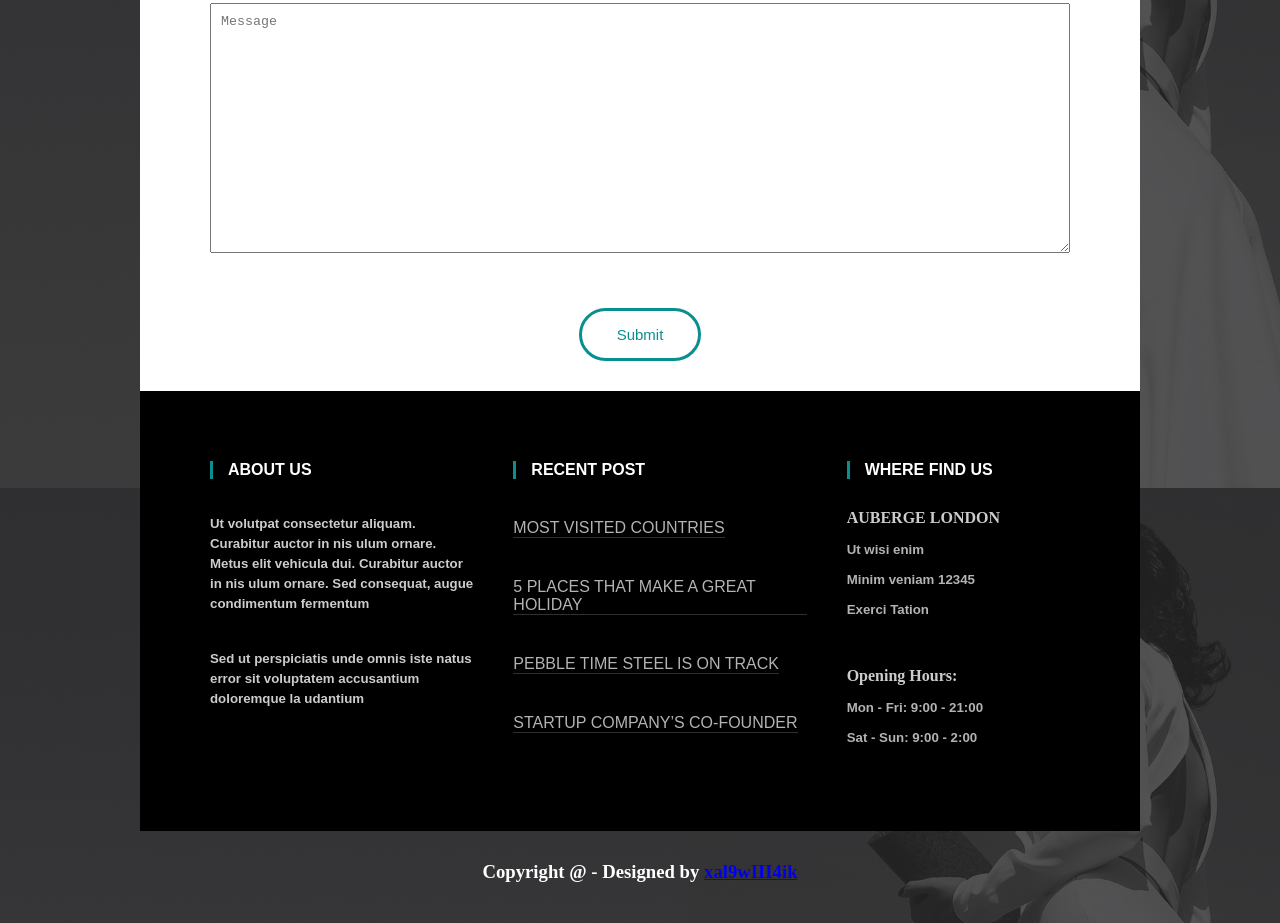
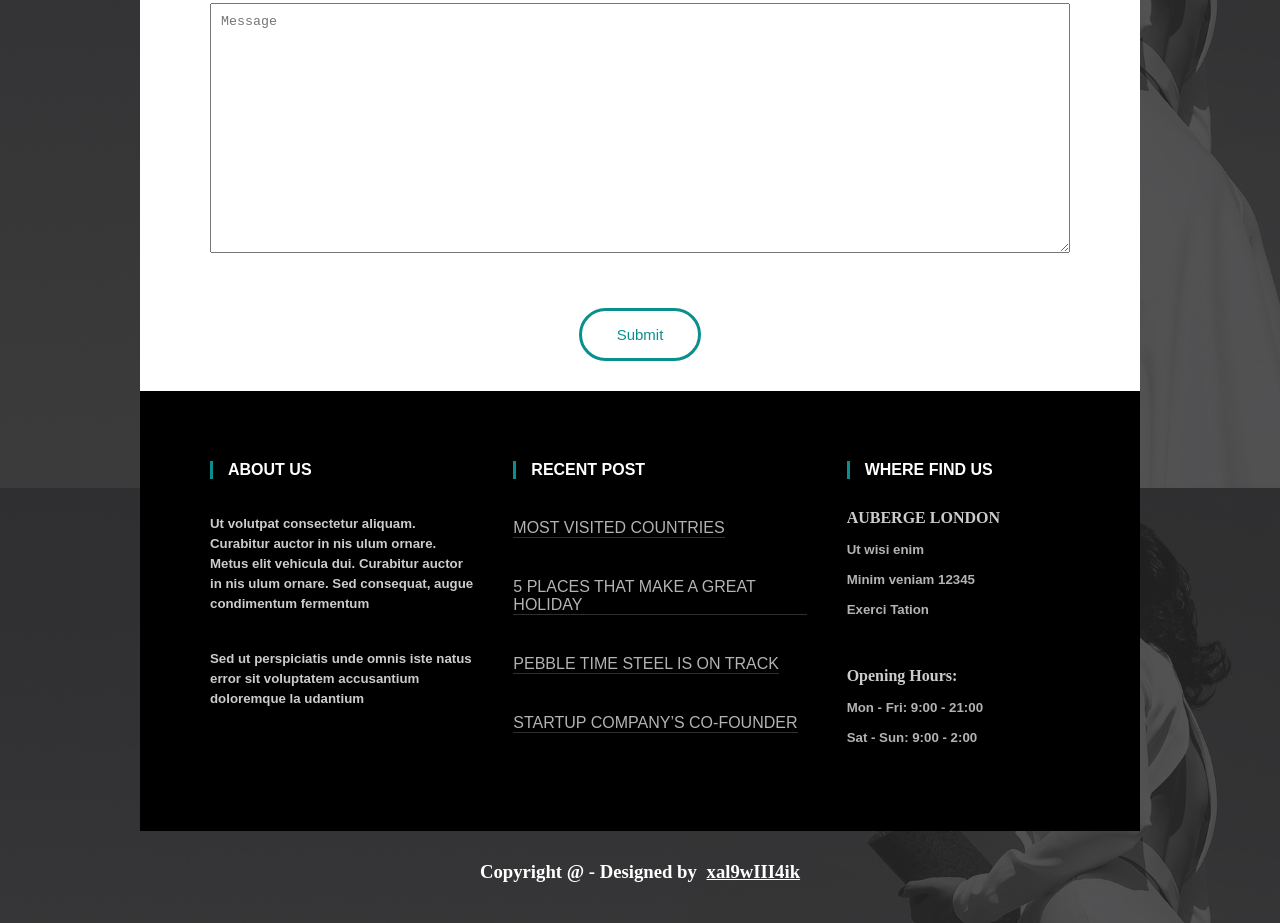
Before and after one commit to xal9wiii4ik/zshop, a plain HTML site: page contact.html in a window 1280 px wide. Shown: the part 312-1235 px from the top of the page. Drawn offline with Linux system fonts and the light colour scheme.

Commit message:
Update contact.css

```diff
--- a/css/contact.css
+++ b/css/contact.css
@@ -221,7 +221,7 @@ button:hover {
      padding: 30px 0 40px;
    }
 
-   .copyright__title h3 a{
+   .copyright__title a{
      color:white;
      margin-left: 5px;
    }
```
